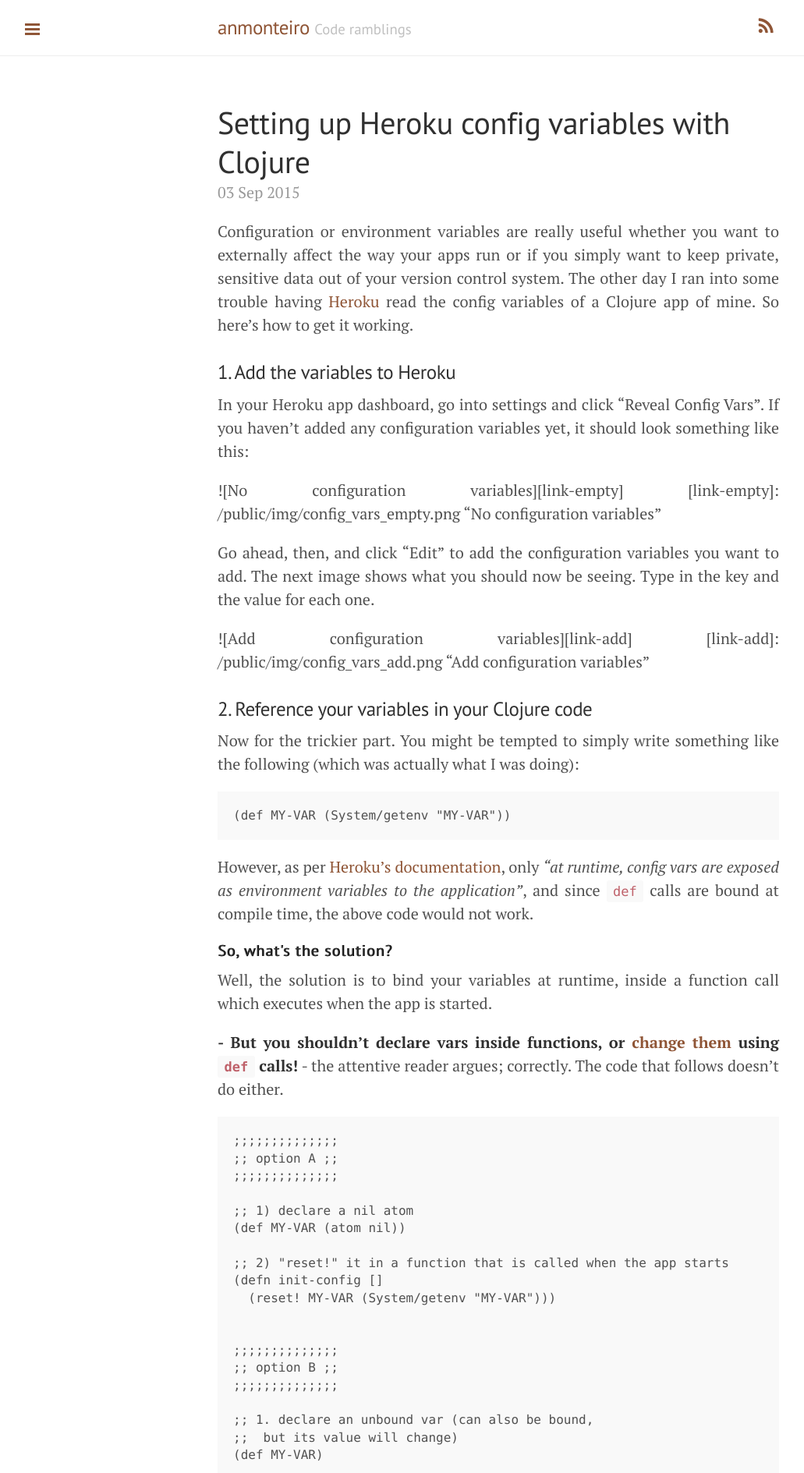
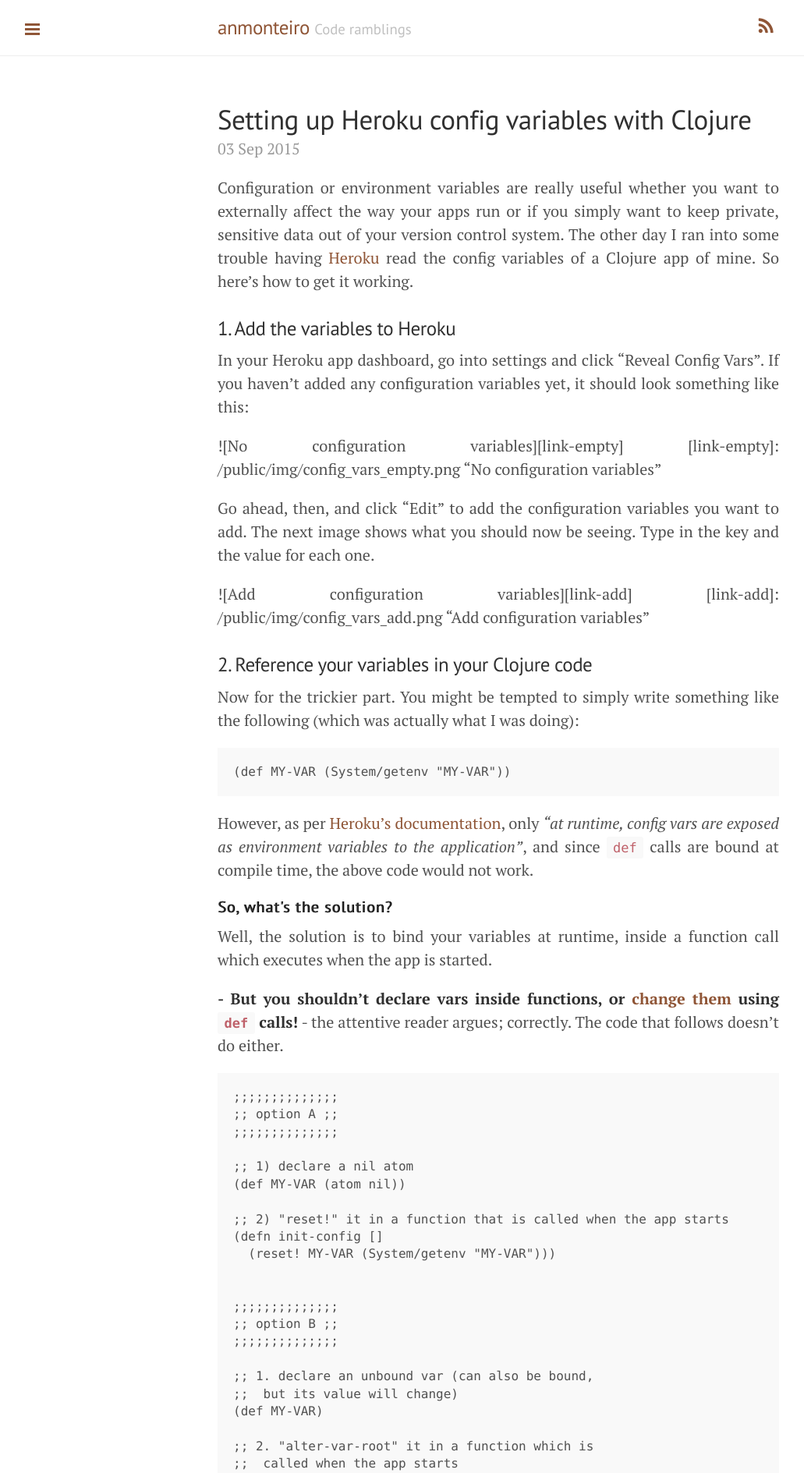
Before and after one commit to anmonteiro/anmonteiro.github.io, a Jekyll site: the page built from _posts/2015-09-03-setting-up-heroku-config-variables-with-clojure.md, in a window 1280 px wide. Shown: the top 1889 px of the page at 78% size, without its empty margins (1-1032 px from the left). Built offline with Jekyll 4.4.1, drawn with Linux system fonts in a browser that asks for light colours; Markdown is read by kramdown in place of the engine named in the settings; comment, search, counter and statistics services are not loaded; some of the changed lines change nothing that is shown; some of the changed text lies outside the part shown.

Commit message:
minor improvements
- smaller font in h1 post titles
- mime-type correction for atom feed
- switch to var-quote syntax in
“setting-up-heroku-config-variables-with-clojure.md” post example
- proper license name for lanyon theme

````diff
--- a/_includes/head.html
+++ b/_includes/head.html
@@ -30,5 +30,5 @@
   <link rel="shortcut icon" href="{{ site.baseurl }}/public/favicon.ico">
 
   <!-- RSS -->
-  <link rel="alternate" type="application/rss+xml" title="RSS" href="/atom.xml">
+  <link rel="alternate" type="application/atom+xml" title="RSS" href="/atom.xml">
 </head>
--- a/_posts/2015-09-03-setting-up-heroku-config-variables-with-clojure.md
+++ b/_posts/2015-09-03-setting-up-heroku-config-variables-with-clojure.md
@@ -59,7 +59,7 @@
 ;; 2. "alter-var-root" it in a function which is
 ;;  called when the app starts
 (defn init-config []
-  (alter-var-root (var MY-VAR) (constantly (System/getenv "MY-VAR"))))
+  (alter-var-root #'MY-VAR (constantly (System/getenv "MY-VAR"))))
 ```
 
 Either option will work in Heroku, as long as reading the environment is done at runtime. A third alternative can be accomplished by using the [Environ](https://github.com/weavejester/environ) library. It allows for a more programatic approach and encompasses a handful of other features that you might find useful. Refer to its GitHub page for more information.
--- a/public/css/poole.css
+++ b/public/css/poole.css
@@ -88,7 +88,7 @@
   text-rendering: optimizeLegibility;
 }
 h1 {
-  font-size: 2rem;
+  font-size: 1.75rem;
 }
 h2 {
   margin-top: 1rem;
````
Also changed, not shown: Lanyon_LICENSE.md (renamed from LICENSE.md).
